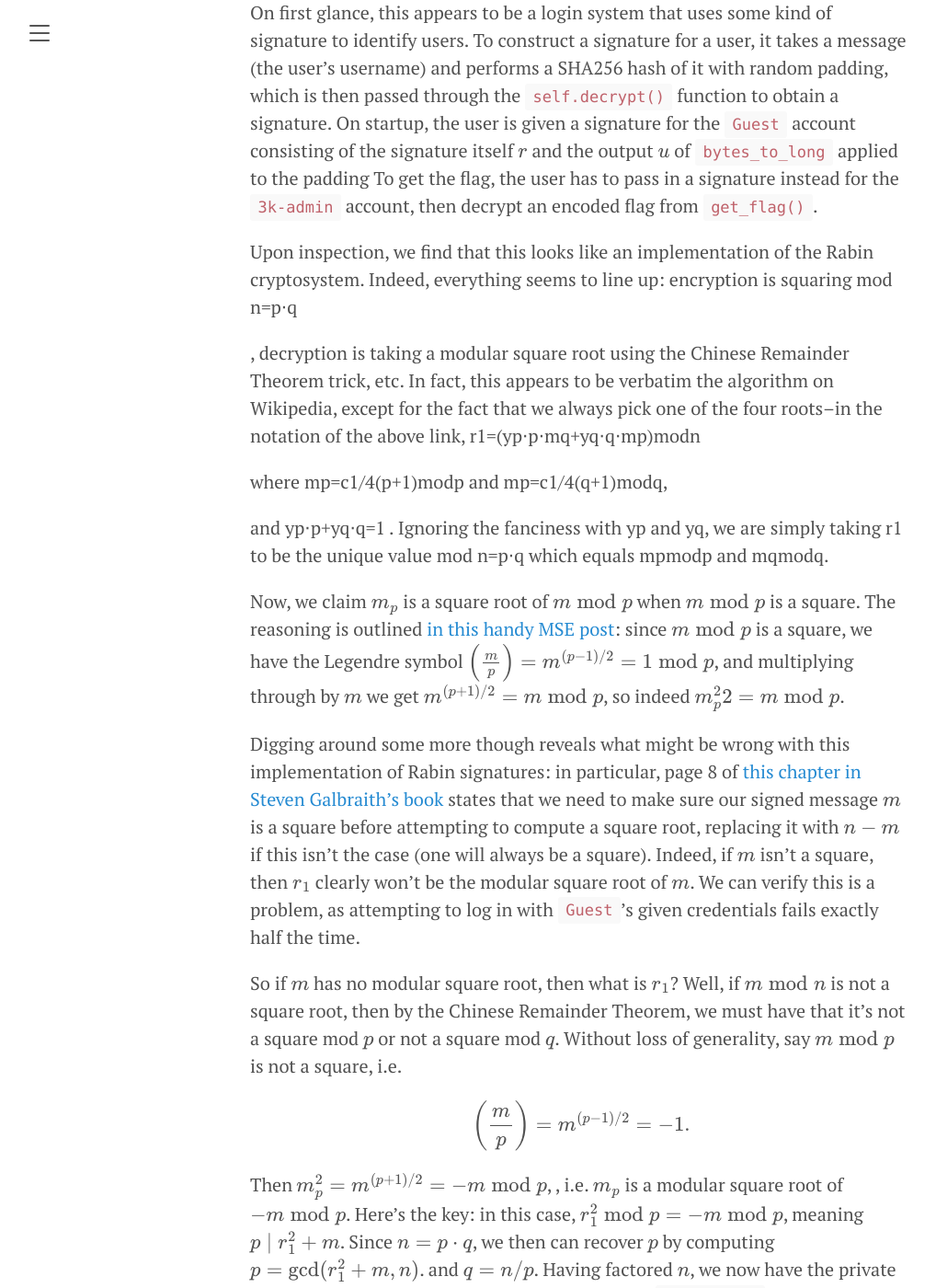
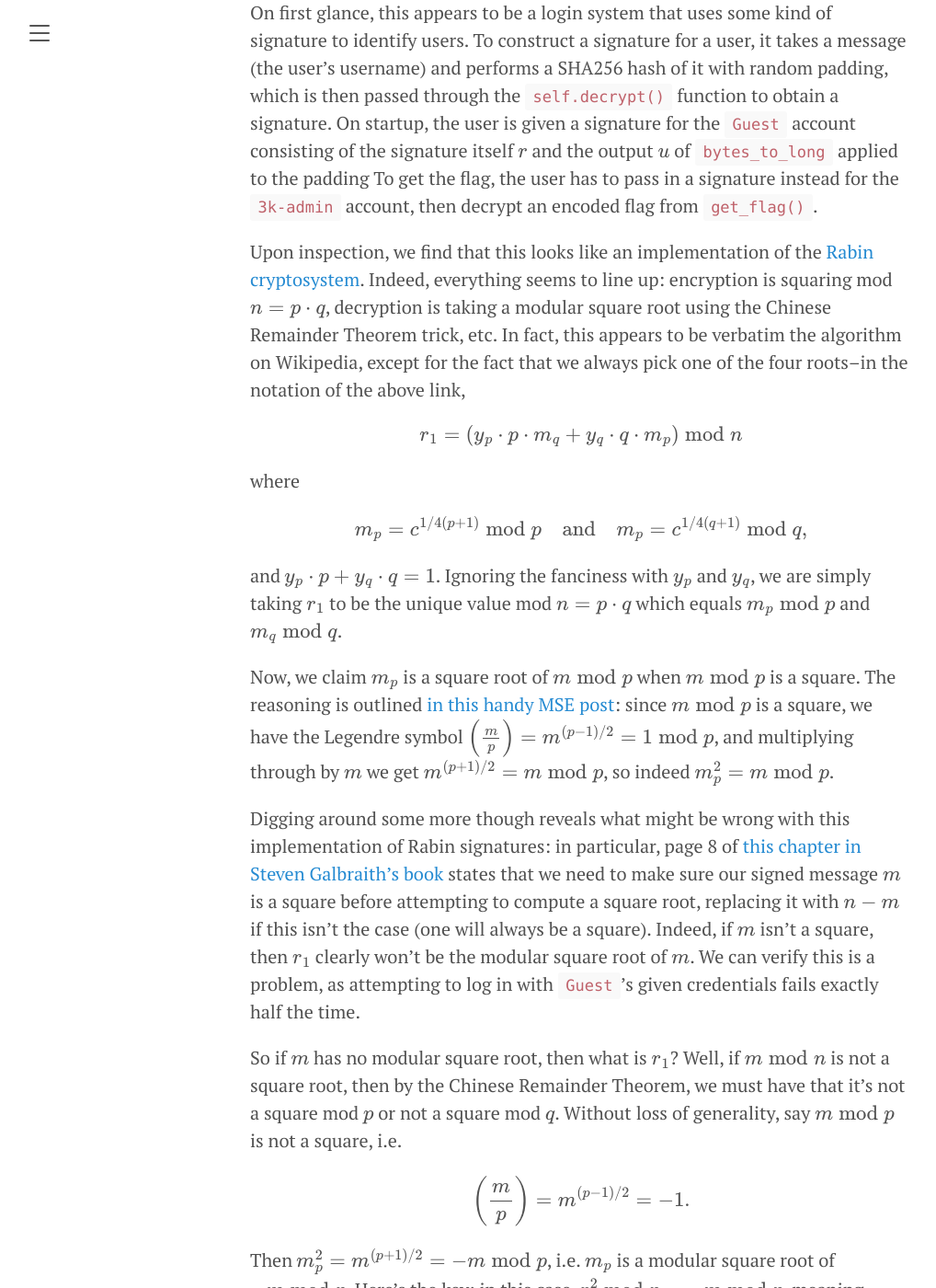
Before and after one commit to pqcfox/kubieblog, a Jekyll site: the page built from _posts/2021-05-22-3kctf-secure-roots-writeup.md, in a window 1280 px wide and 1400 px high, scrolled down 2065 px. Shown: the whole window at 92% size, without its empty margins (8-1026 px from the left). Built offline with Jekyll 4.4.1, drawn with Linux system fonts in a browser that asks for light colours; formulas are drawn with MathJax 3.

Commit message:
Finish recovering 3kctf writeup

```diff
--- a/_posts/2021-05-22-3kctf-secure-roots-writeup.md
+++ b/_posts/2021-05-22-3kctf-secure-roots-writeup.md
@@ -84,18 +84,17 @@ if __name__ == '__main__':
 
 On first glance, this appears to be a login system that uses some kind of signature to identify users. To construct a signature for a user, it takes a message (the user’s username) and performs a SHA256 hash of it with random padding, which is then passed through the `self.decrypt()` function to obtain a signature. On startup, the user is given a signature for the `Guest` account consisting of the signature itself $$r$$ and the output $$u$$ of `bytes_to_long` applied to the padding To get the flag, the user has to pass in a signature instead for the `3k-admin` account, then decrypt an encoded flag from `get_flag()`.
 
-Upon inspection, we find that this looks like an implementation of the Rabin cryptosystem. Indeed, everything seems to line up: encryption is squaring mod n=p⋅q
+Upon inspection, we find that this looks like an implementation of the [Rabin cryptosystem](https://en.wikipedia.org/wiki/Rabin_cryptosystem). Indeed, everything seems to line up: encryption is squaring mod $$n = p \cdot q$$, decryption is taking a modular square root using the Chinese Remainder Theorem trick, etc. In fact, this appears to be verbatim the algorithm on Wikipedia, except for the fact that we always pick one of the four roots--in the notation of the above link,
 
-, decryption is taking a modular square root using the Chinese Remainder Theorem trick, etc. In fact, this appears to be verbatim the algorithm on Wikipedia, except for the fact that we always pick one of the four roots–in the notation of the above link,
-r1=(yp⋅p⋅mq+yq⋅q⋅mp)modn
+$$r_1 = (y_p \cdot p \cdot m_q + y_q \cdot q \cdot m_p) \bmod n$$
 
 where
-mp=c1/4(p+1)modp and mp=c1/4(q+1)modq,
 
-and yp⋅p+yq⋅q=1
-. Ignoring the fanciness with yp and yq, we are simply taking r1 to be the unique value mod n=p⋅q which equals mpmodp and mqmodq.
+$$m_p = c^{1/4(p+1)} \bmod p \quad \text{and} \quad m_p = c^{1/4(q+1)} \bmod q,$$
 
-Now, we claim $$m_p$$ is a square root of $$m \bmod p$$ when $$m \bmod p$$ is a square. The reasoning is outlined [in this handy MSE post](https://math.stackexchange.com/questions/1273690/when-p-3-pmod-4-show-that-ap1-4-pmod-p-is-a-square-root-of-a): since $$m \bmod p$$ is a square, we have the Legendre symbol $$\left(\frac{m}{p}\right) = m^{(p−1)/2} = 1 \bmod p$$, and multiplying through by $$m$$ we get $$m^{(p+1)/2} = m \bmod p$$, so indeed $$m_p^22 = m \bmod p$$.
+and $$y_p \cdot p + y_q \cdot q=1$$. Ignoring the fanciness with $$y_p$$ and $$y_q$$, we are simply taking $$r_1$$ to be the unique value mod $$n=p \cdot q$$ which equals $$m_p \bmod p$$ and $$m_q \bmod q$$.
+
+Now, we claim $$m_p$$ is a square root of $$m \bmod p$$ when $$m \bmod p$$ is a square. The reasoning is outlined [in this handy MSE post](https://math.stackexchange.com/questions/1273690/when-p-3-pmod-4-show-that-ap1-4-pmod-p-is-a-square-root-of-a): since $$m \bmod p$$ is a square, we have the Legendre symbol $$\left(\frac{m}{p}\right) = m^{(p−1)/2} = 1 \bmod p$$, and multiplying through by $$m$$ we get $$m^{(p+1)/2} = m \bmod p$$, so indeed $$m_p^2 = m \bmod p$$.
 
 Digging around some more though reveals what might be wrong with this implementation of Rabin signatures: in particular, page 8 of [this chapter in Steven Galbraith’s book](https://www.math.auckland.ac.nz/~sgal018/crypto-book/ch24.pdf) states that we need to make sure our signed message $$m$$ is a square before attempting to compute a square root, replacing it with $$n−m$$ if this isn’t the case (one will always be a square). Indeed, if $$m$$ isn’t a square, then $$r_1$$ clearly won’t be the modular square root of $$m$$. We can verify this is a problem, as attempting to log in with `Guest`’s given credentials fails exactly half the time.
 
@@ -103,8 +102,11 @@ So if $$m$$ has no modular square root, then what is $$r_1$$? Well, if $$m \bmod
 
 $$\left(\frac{m}{p}\right) = m^{(p−1)/2} = −1.$$
 
-Then $$m_p^2 = m^{(p+1)/2} = −m \bmod p$$,
-, i.e. $$m_p$$ is a modular square root of $$−m \bmod p$$. Here’s the key: in this case, $$r_1^2 \bmod p = −m \bmod p$$, meaning $$p \mid r_1^2 + m$$. Since $$n = p \cdot q$$, we then can recover $$p$$ by computing $$p = \operatorname{gcd}(r_1^2 + m, n)$$. and $$q = n / p$$. Having factored $$n$$, we now have the private key for not only the Rabin signatures but also the `get_flag()` secret, which is RSA encrypted with the same keys.
+Then $$m_p^2 = m^{(p+1)/2} = −m \bmod p$$, i.e. $$m_p$$ is a modular square root of $$−m \bmod p$$. Here’s the key: in this case, $$r_1^2 \bmod p = −m \bmod p$$, meaning $$p \mid r_1^2 + m$$. Since $$n = p \cdot q$$, we then can recover $$p$$ by computing
+
+$$p = \operatorname{gcd}(r_1^2 + m, n)$$
+
+and $$q = n / p$$. Having factored $$n$$, we now have the private key for not only the Rabin signatures but also the `get_flag()` secret, which is RSA encrypted with the same keys.
 
 To implement this, we note that when $$m \bmod p$$ is a square, the output of $$\operatorname{gcd}(r_1^2+m,n)$$ is almost certainly $$1$$, so we can simply keep making requests until the value of $$p$$ we obtain is not $$1$$. From there, since $$n = p \cdot q$$ is factored, we can simply create a signature for `3k-admin` using the functions from the challenge script, then use $$p$$ and $$q$$ to decrypt the RSA-encrypted flag.
 
```
